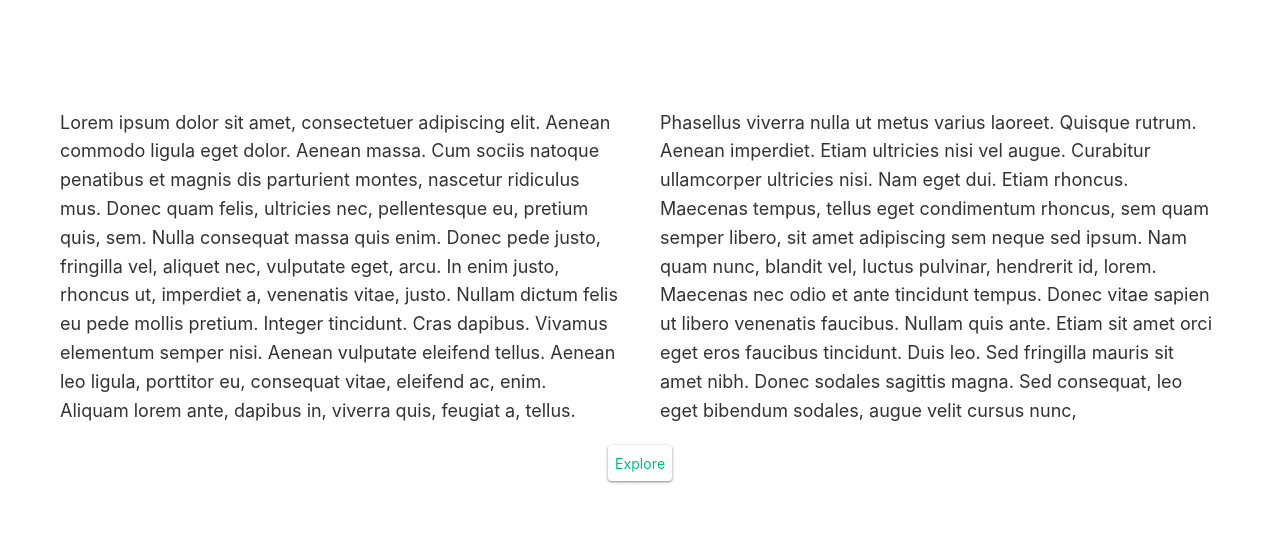
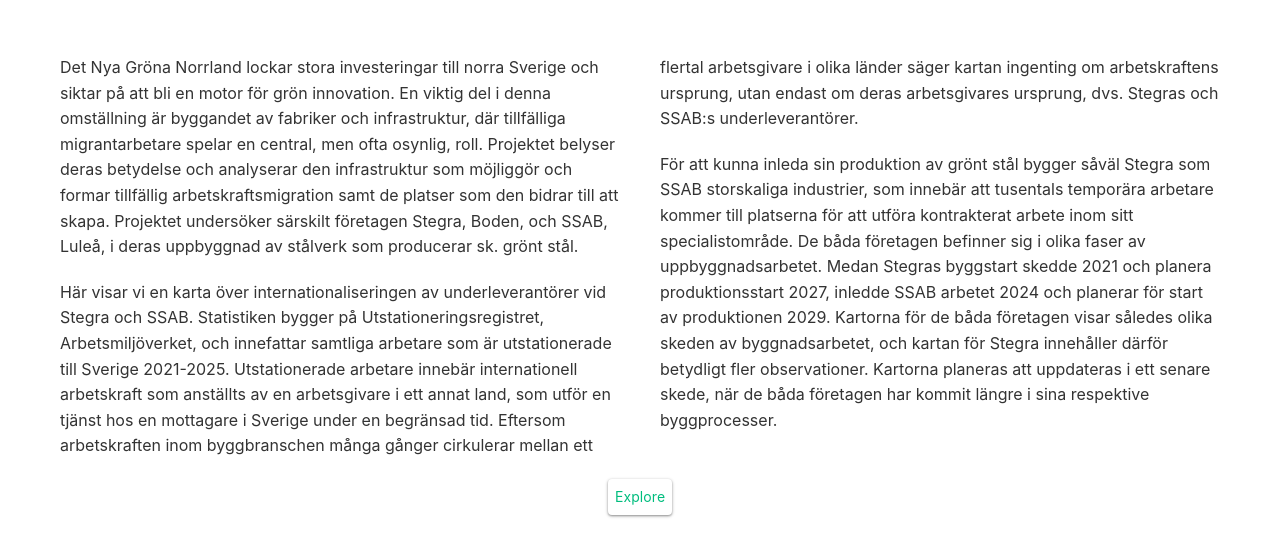
Before and after one commit to gu-gridh/InfraMig, a Vue app: page / in a window 1280 px wide. Shown: the part 105-662 px from the top of the page. Built offline with nearby package versions, Linux system fonts and the light colour scheme.

Commit message:
Updated intro text

```diff
--- a/src/views/HomeView.vue
+++ b/src/views/HomeView.vue
@@ -5,9 +5,17 @@
 <template>
   <div class="container">
     <div class="home">
-      Lorem ipsum dolor sit amet, consectetuer adipiscing elit. Aenean commodo ligula eget dolor. Aenean massa. Cum sociis natoque penatibus et magnis dis parturient montes, nascetur ridiculus mus. Donec quam felis, ultricies nec, pellentesque eu, pretium quis, sem. Nulla consequat massa quis enim. Donec pede justo, fringilla vel, aliquet nec, vulputate eget, arcu. In enim justo, rhoncus ut, imperdiet a, venenatis vitae, justo. Nullam dictum felis eu pede mollis pretium. Integer tincidunt. Cras dapibus. Vivamus elementum semper nisi. Aenean vulputate eleifend tellus. Aenean leo ligula, porttitor eu, consequat vitae, eleifend ac, enim. Aliquam lorem ante, dapibus in, viverra quis, feugiat a, tellus. Phasellus viverra nulla ut metus varius laoreet. Quisque rutrum. Aenean imperdiet. Etiam ultricies nisi vel augue. Curabitur ullamcorper ultricies nisi. Nam eget dui. Etiam rhoncus. Maecenas tempus, tellus eget condimentum rhoncus, sem quam semper libero, sit amet adipiscing sem neque sed ipsum. Nam quam nunc, blandit vel, luctus pulvinar, hendrerit id, lorem. Maecenas nec odio et ante tincidunt tempus. Donec vitae sapien ut libero venenatis faucibus. Nullam quis ante. Etiam sit amet orci eget eros faucibus tincidunt. Duis leo. Sed fringilla mauris sit amet nibh. Donec sodales sagittis magna. Sed consequat, leo eget bibendum sodales, augue velit cursus nunc,
+    <p>
+      Det Nya Gröna Norrland lockar stora investeringar till norra Sverige och siktar på att bli en motor för grön innovation. En viktig del i denna omställning är byggandet av fabriker och infrastruktur, där tillfälliga migrantarbetare spelar en central, men ofta osynlig, roll. Projektet belyser deras betydelse och analyserar den infrastruktur som möjliggör och formar tillfällig arbetskraftsmigration samt de platser som den bidrar till att skapa. Projektet undersöker särskilt företagen Stegra, Boden, och SSAB, Luleå, i deras uppbyggnad av stålverk som producerar sk. grönt stål.
+    </p>
+    <p>
+      Här visar vi en karta över internationaliseringen av underleverantörer vid Stegra och SSAB. Statistiken bygger på Utstationeringsregistret, Arbetsmiljöverket, och innefattar samtliga arbetare som är utstationerade till Sverige 2021-2025. Utstationerade arbetare innebär internationell arbetskraft som anställts av en arbetsgivare i ett annat land, som utför en tjänst hos en mottagare i Sverige under en begränsad tid. Eftersom arbetskraften inom byggbranschen många gånger cirkulerar mellan ett flertal arbetsgivare i olika länder säger kartan ingenting om arbetskraftens ursprung, utan endast om deras arbetsgivares ursprung, dvs. Stegras och SSAB:s underleverantörer.
+    </p>
+    <p>
+      För att kunna inleda sin produktion av grönt stål bygger såväl Stegra som SSAB storskaliga industrier, som innebär att tusentals temporära arbetare kommer till platserna för att utföra kontrakterat arbete inom sitt specialistområde. De båda företagen befinner sig i olika faser av uppbyggnadsarbetet. Medan Stegras byggstart skedde 2021 och planera produktionsstart 2027, inledde SSAB arbetet 2024 och planerar för start av produktionen 2029. Kartorna för de båda företagen visar således olika skeden av byggnadsarbetet, och kartan för Stegra innehåller därför betydligt fler observationer. Kartorna planeras att uppdateras i ett senare skede, när de båda företagen har kommit längre i sina respektive byggprocesser.
+    </p>
     </div>
-    <p><v-btn href="/explore">Explore</v-btn></p>
+    <p style="text-align: center; margin-top: 20px;"><v-btn href="/explore">Explore</v-btn></p>
   </div>
 </template>
 
@@ -20,13 +28,13 @@
   column-gap: 40px;
   max-width: 1200px;
   padding: 0 20px;
-  font-size: 18px;
+  font-size: 16px;
   line-height: 1.6;
   color: #333;
 }
 
 p {
-  text-align: center;
-  margin-top: 20px;
+  text-align: left;
+  margin-bottom: 20px;
 }
 </style>
--- a/src/views/MapView.vue
+++ b/src/views/MapView.vue
@@ -150,17 +150,6 @@ function extractCountryName(props = {}) {
   )
 }
 
-function interpolateColor(color1, color2, factor) {
-  const result = color1.slice()
-
-  for (let i = 0; i < 3; i++) {
-    result[i] = Math.round(
-      result[i] + factor * (color2[i] - color1[i])
-    )
-  }
-  return `rgb(${result.join(',')})`
-}
-
 const DURATION_COLORS = [
   '#d73027',
   '#fc8d59',
@@ -234,11 +223,8 @@ const BRANCH_COLORS = {
 }
 
 function renderCountryLegend() {
-
   countryLegend.value?.remove()
-
   countryLegend.value = L.control({ position: 'bottomleft' })
-
   countryLegend.value.onAdd = () => {
     const div = L.DomUtil.create('div', 'duration-legend')
 
@@ -384,7 +370,7 @@ function renderCountries(countryLookup) {
   function getRadius(count) {
     const n = Number(count) || 1
     const minRadius = 6
-    const maxRadius = 18
+    const maxRadius = 20
 
     return minRadius + (Math.sqrt(n) / Math.sqrt(maxCount)) * (maxRadius - minRadius)
   }
@@ -437,7 +423,7 @@ function renderCountries(countryLookup) {
       color: '#ffffff',
       weight: 1,
       opacity: 1,
-      fillOpacity: 0.8
+      fillOpacity: 0.9
     })
   },
       onEachFeature: (feature, layer) => {
```
